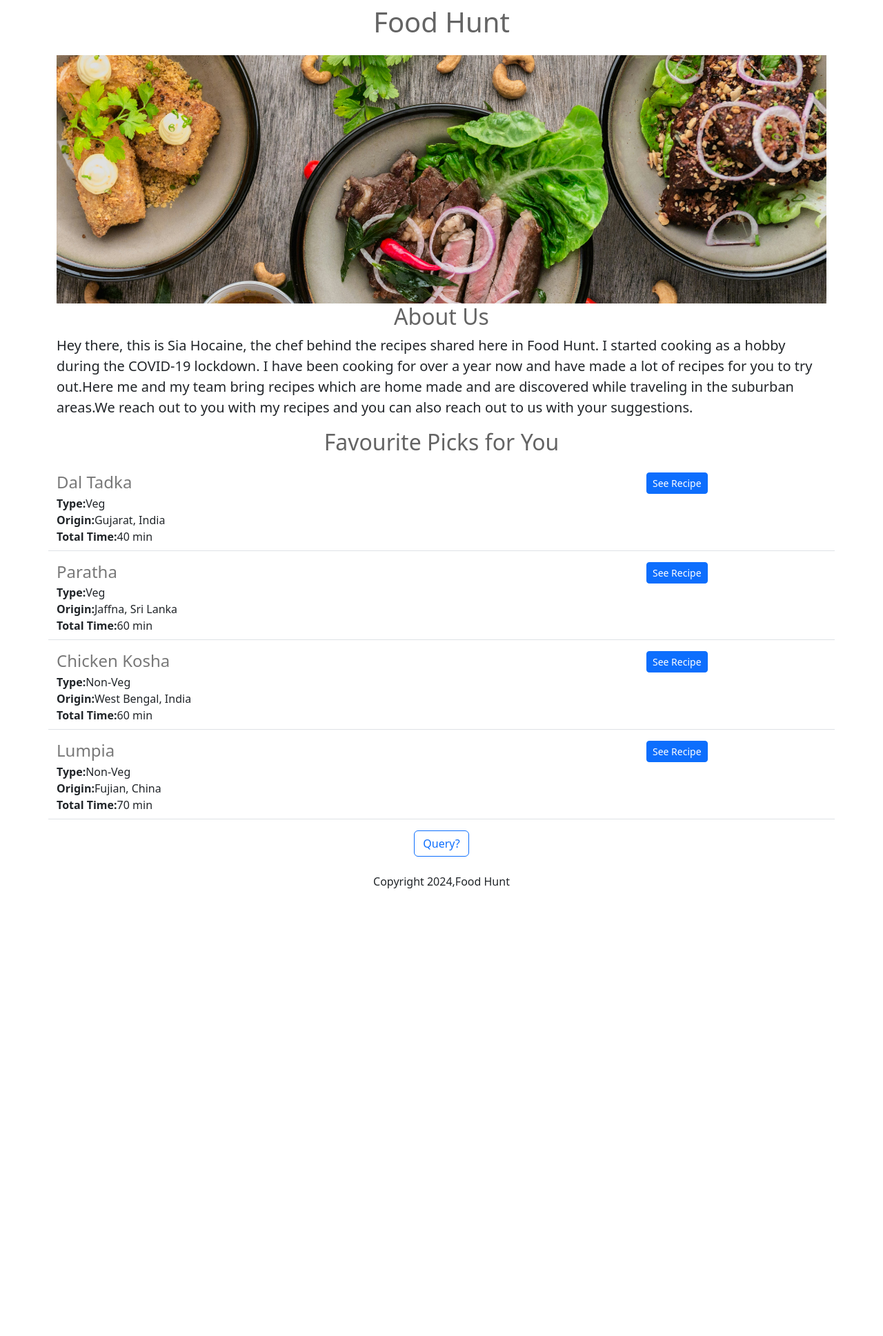
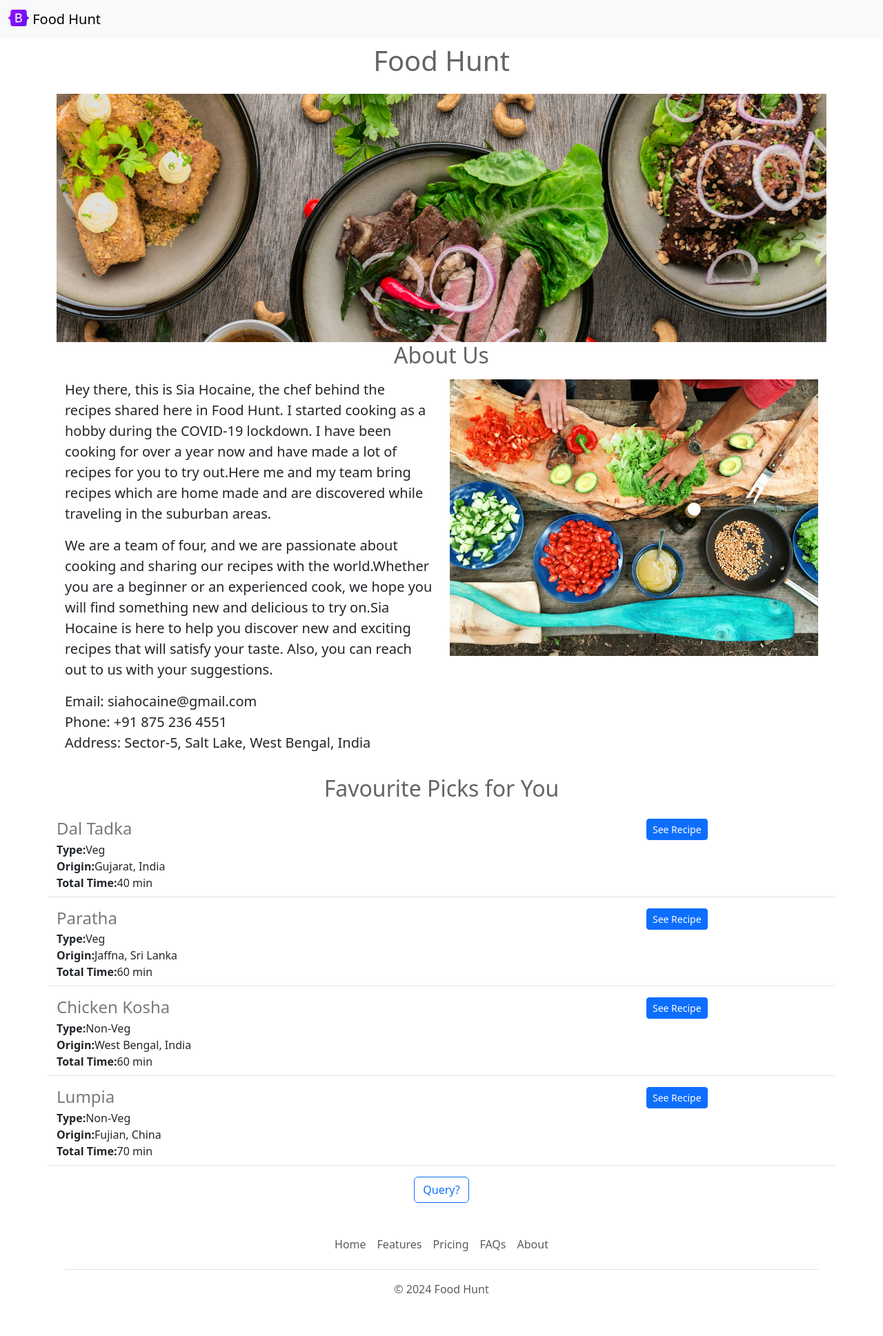
Before and after one commit to SahiraAli/careers-website, a Flask app: page / in a window 1280 px wide. Shown: the whole page at 69% size. Before the commit the page ends 1288 px from the top, so only its background shows below. Run offline with Flask 3, Linux system fonts and the light colour scheme.

Commit message:
Added landing page

```diff
--- /dev/null
+++ b/templates/footer.html
@@ -0,0 +1,13 @@
+
+<div class="container">
+  <footer class="py-3 my-4">
+    <ul class="nav justify-content-center border-bottom pb-3 mb-3">
+      <li class="nav-item"><a href="#" class="nav-link px-2 text-body-secondary">Home</a></li>
+      <li class="nav-item"><a href="#" class="nav-link px-2 text-body-secondary">Features</a></li>
+      <li class="nav-item"><a href="#" class="nav-link px-2 text-body-secondary">Pricing</a></li>
+      <li class="nav-item"><a href="#" class="nav-link px-2 text-body-secondary">FAQs</a></li>
+      <li class="nav-item"><a href="#" class="nav-link px-2 text-body-secondary">About</a></li>
+    </ul>
+    <p class="text-center text-body-secondary">&copy; 2024 Food Hunt</p>
+  </footer>
+</div>
--- a/templates/home.html
+++ b/templates/home.html
@@ -38,23 +38,44 @@
   </style>
 </head>
 <body>
+  {% include 'nav.html' %}
 <div class="container">
     <h1 class="text-center mt-2 mb-4">{{company_name}}</h1>
     <img class="img-fluid" id="banner" src="https://21a8937a-9b06-4242-9087-95f2eb9f11fa-00-13ioopcr6kss4.sisko.replit.dev:5000/static/banner.jpg" height= "320">
     <h2>About Us</h2>
+     <div class="row" style="margin:16px 0px 16px 0px;">
+       <div class="col-md-6">
     <p class="lead">
-      Hey there, this is Sia Hocaine, the chef behind the recipes shared here in Food Hunt. I started cooking as a hobby during the COVID-19 lockdown. I have been cooking for over a year now and have made a lot of recipes for you to try out.Here me and my team bring recipes which are home made and are discovered while traveling in the suburban areas.We reach out to you with my recipes and you can also reach out to us with your suggestions.
+      Hey there, this is Sia Hocaine, the chef behind the recipes shared here in Food Hunt. I started cooking as a hobby during the COVID-19 lockdown. I have been cooking for over a year now and have made a lot of recipes for you to try out.Here me and my team bring recipes which are home made and are discovered while traveling in the suburban areas.
     </p>
+         <p class="lead">
+           We are a team of four, and we are passionate about cooking and sharing our recipes with the world.Whether you are a beginner or an experienced cook, we hope you will find something new and delicious to try on.Sia Hocaine is here to help you discover new and exciting recipes that will satisfy your taste.
+           Also, you can reach out to us with your suggestions.
+         </p>
+         <p class="lead">
+                       <b>Email:</b> siahocaine@gmail.com<br>
+             <b>Phone:</b> +91 875 236 4551<br>
+             <b>Address:</b> Sector-5, Salt Lake, West Bengal, India<br>
+
+         </p>
+   </div>
+        <div class="d-none d-md-block col-md-6">
+         <img src="/static/chef.jpg" alt="chef cooking" class="img-fluid">
+      </div>
+      </div>
     <h2 class="text-center mt-2 mb-4">Favourite Picks for You</h2>
   <div>
     {% for recipe in recipes %}
-    {% include 'recipes.html' %}
+    <div>
+      {% include 'recipes.html' %}
+    </div>
     {% endfor %}
    </div>
 
   <div style="text-align:center">
     <button type="button" class="btn btn-outline-primary">Query?</button>
   </div>
-  <p class=" text-center mt-4">Copyright 2024,Food Hunt</p>
+  {% include 'footer.html' %}
+
 </body>
 </html>
--- /dev/null
+++ b/templates/nav.html
@@ -0,0 +1,11 @@
+<nav class="navbar bg-body-tertiary">
+  <div class="container-fluid">
+    <a class="navbar-brand" href="#">
+      <img src="/static/bootstrap-logo.svg" alt="Logo" width="30" height="24" class="d-inline-block align-text-top">
+      Food Hunt
+    </a>
+  </div>
+</nav>
+<div class="height:56px">
+
+</div>
```
Also changed, not shown: static/bootstrap-logo.svg (added), static/chef.jpg (added).
